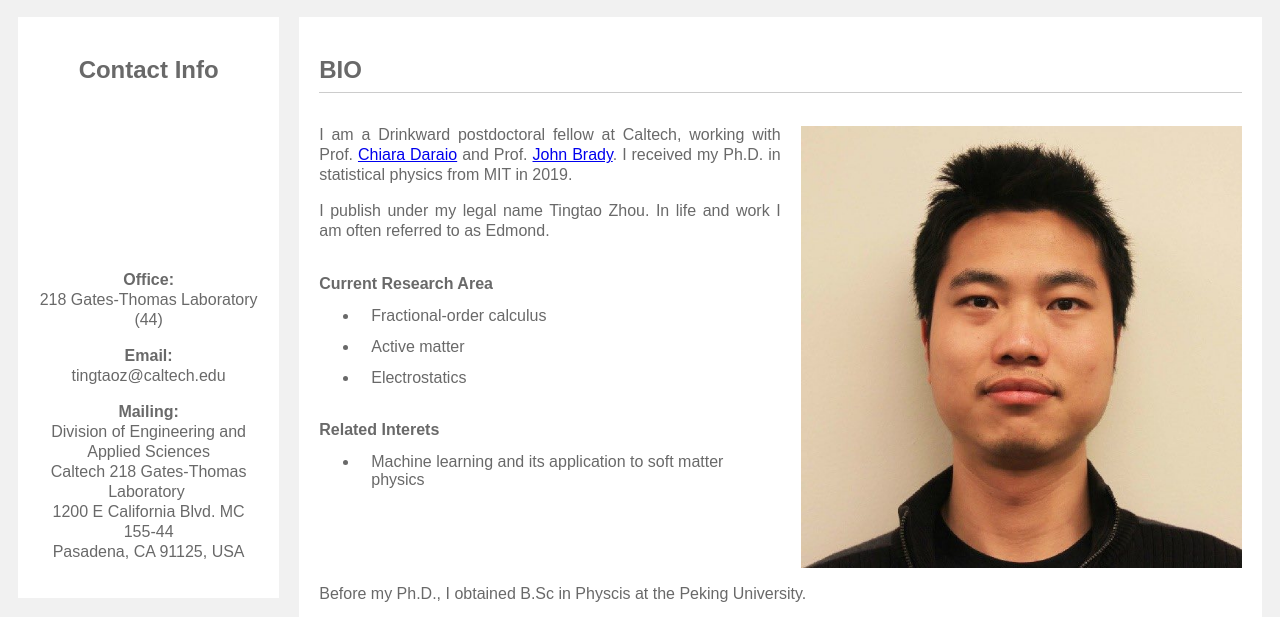
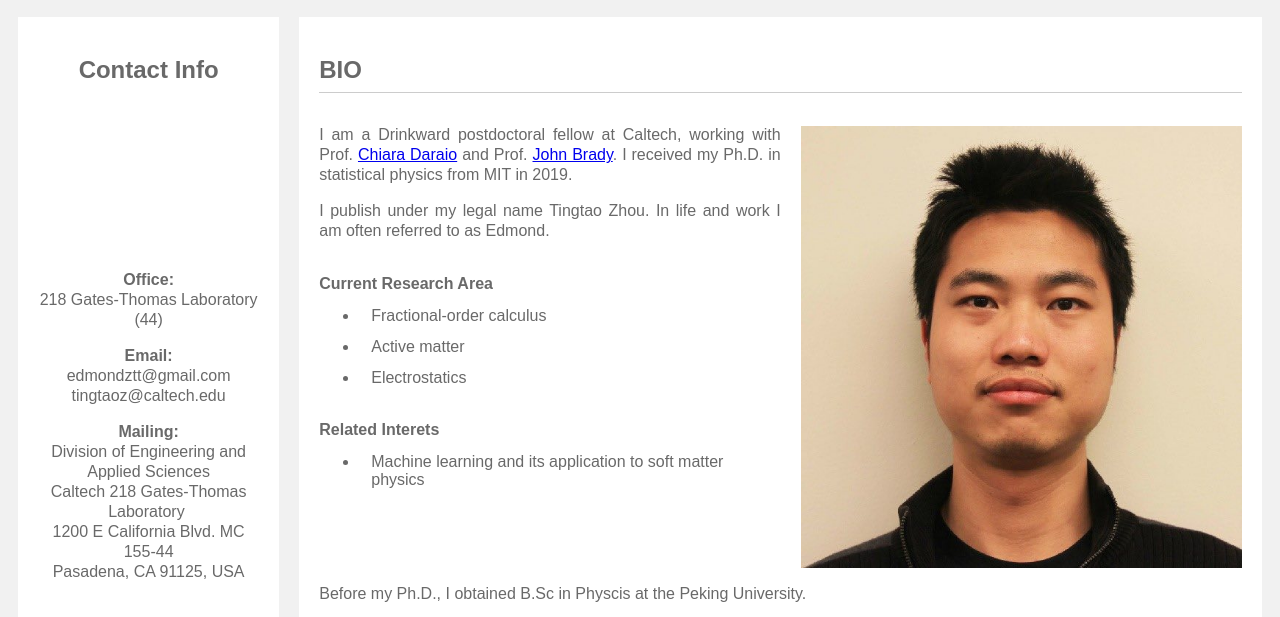
Before and after one commit to edmondztt/edmondztt.github.io, a plain HTML site: page index.html in a window 1280 px wide. Shown: the part 176-793 px from the top of the page. Drawn offline with Linux system fonts and the light colour scheme; files whose address does not match are found by name.

Commit message:
addemail

```diff
--- a/index.html
+++ b/index.html
@@ -33,6 +33,7 @@
 			<p><b>Office:</b> <br/>
 				218 Gates-Thomas Laboratory (44)</p>
 			<p><b>Email:</b> <br/>
+				edmondztt@gmail.com<br/>
 				tingtaoz@caltech.edu</p>
 			<p><b>Mailing:</b> <br/>
 				Division of Engineering and Applied Sciences<br/>
```
Also changed, not shown: interests.html (+1 -0 lines), publications.html (+1 -0 lines), talks.html (+1 -0 lines).
